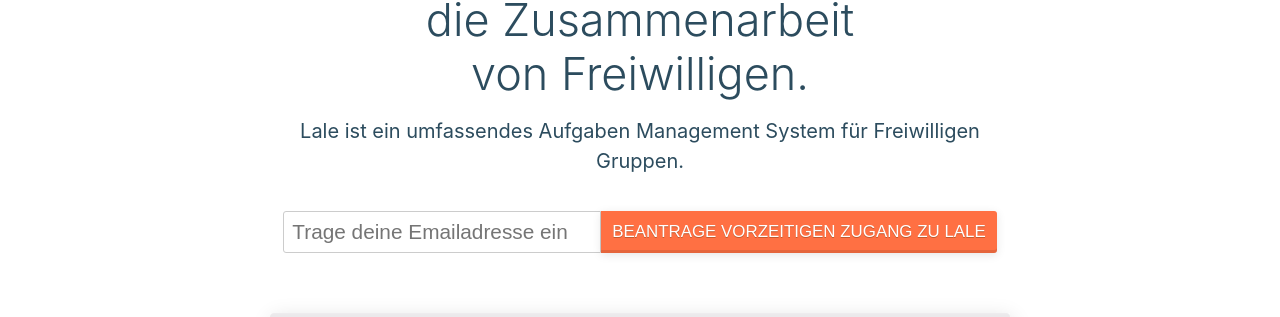
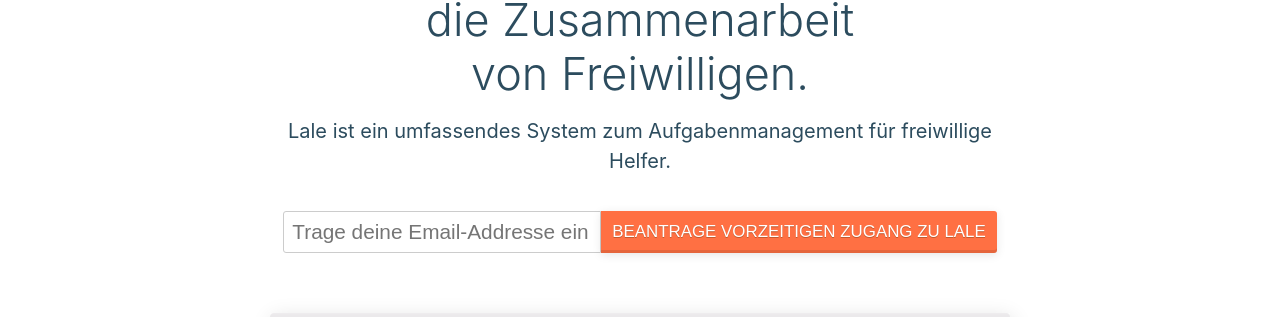
Before and after one commit to lale-help/lale-help.github.io, a Jekyll site: the page built from index.de.md, in a window 1280 px wide. Shown: the part 147-464 px from the top of the page. Built offline with Jekyll 4.4.1, drawn with Linux system fonts in a browser that asks for light colours.

```diff
--- a/index.de.md
+++ b/index.de.md
@@ -7,7 +7,7 @@ layout: default_de
 <div class="home">
   <div class="hero">
     <h1>Wir vereinfachen<br/>die Zusammenarbeit<br/>von Freiwilligen.</h1>
-    <h2>Lale ist ein umfassendes Aufgaben Management System für Freiwilligen Gruppen.</h2>
+    <h2>Lale ist ein umfassendes System zum Aufgabenmanagement für freiwillige Helfer.</h2>
     <!-- Begin MailChimp Signup Form -->
 		<!-- <link href="//cdn-images.mailchimp.com/embedcode/slim-081711.css" rel="stylesheet" type="text/css"> -->
 		<style type="text/css">
@@ -19,7 +19,7 @@ layout: default_de
 		<form action="//help.us11.list-manage.com/subscribe/post?u=3371f7a528c9574bc791edceb&amp;id=c1aaba44fe" method="post" id="mc-embedded-subscribe-form" name="mc-embedded-subscribe-form" class="validate" target="_blank" novalidate>
 		    <div id="mc_embed_signup_scroll">
 
-			<input type="email" value="" name="EMAIL" class="email" id="mce-EMAIL" placeholder="Trage deine Emailadresse ein" required>
+			<input type="email" value="" name="EMAIL" class="email" id="mce-EMAIL" placeholder="Trage deine Email-Addresse ein" required>
 		    <!-- real people should not fill this in and expect good things - do not remove this or risk form bot signups-->
 		    <div style="position: absolute; left: -5000px;"><input type="text" name="b_3371f7a528c9574bc791edceb_c1aaba44fe" tabindex="-1" value=""></div>
 		    <input type="submit" value="Beantrage vorzeitigen Zugang zu Lale" name="subscribe" id="mc-embedded-subscribe" class="button">
```
Also changed, not shown: content/de/legal.md (added, +15 -0 lines), content/en/legal.md (added, +16 -0 lines), content/en/terms.md (+1 -2 lines), index.md (+1 -1 lines), 2 other files.
